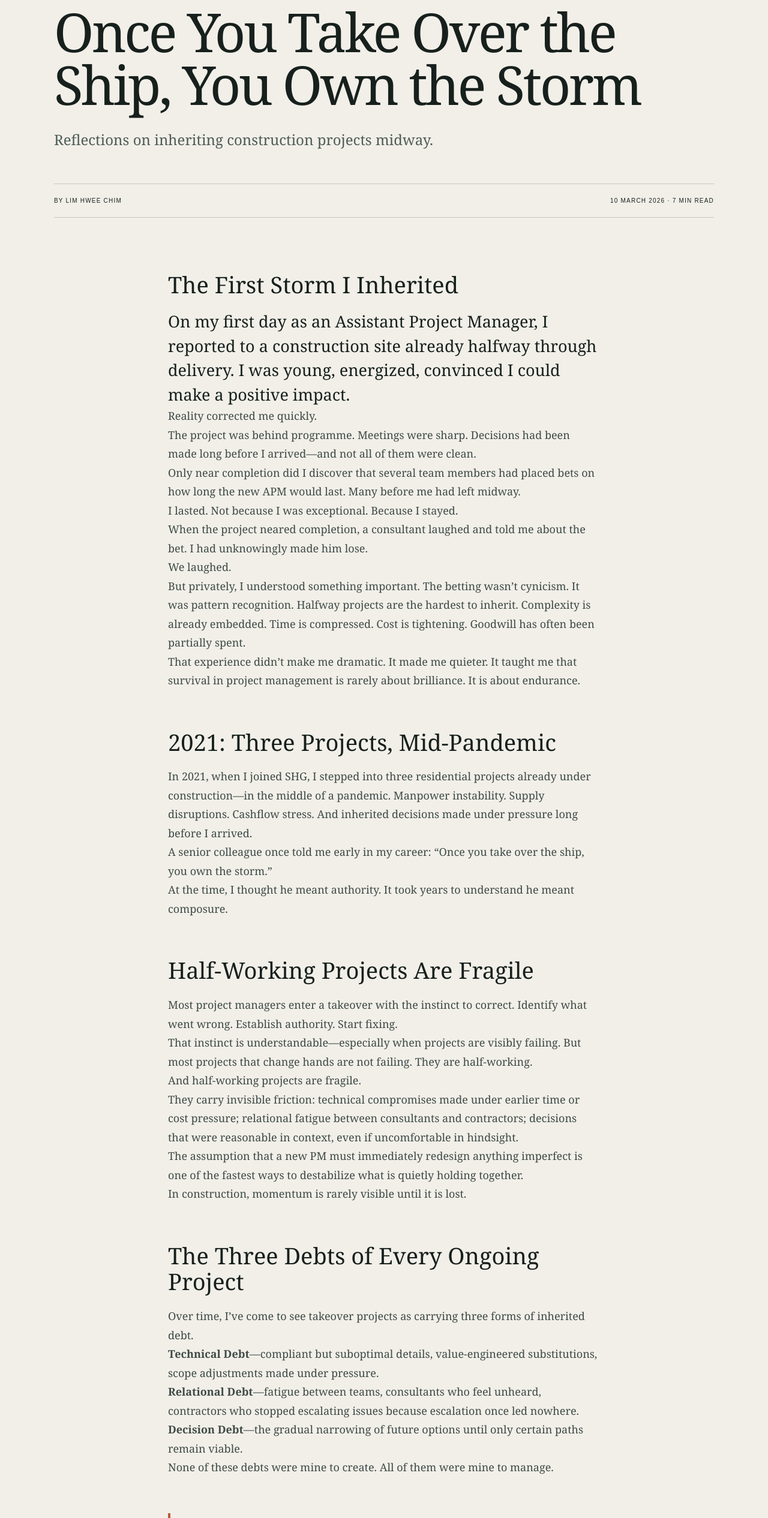
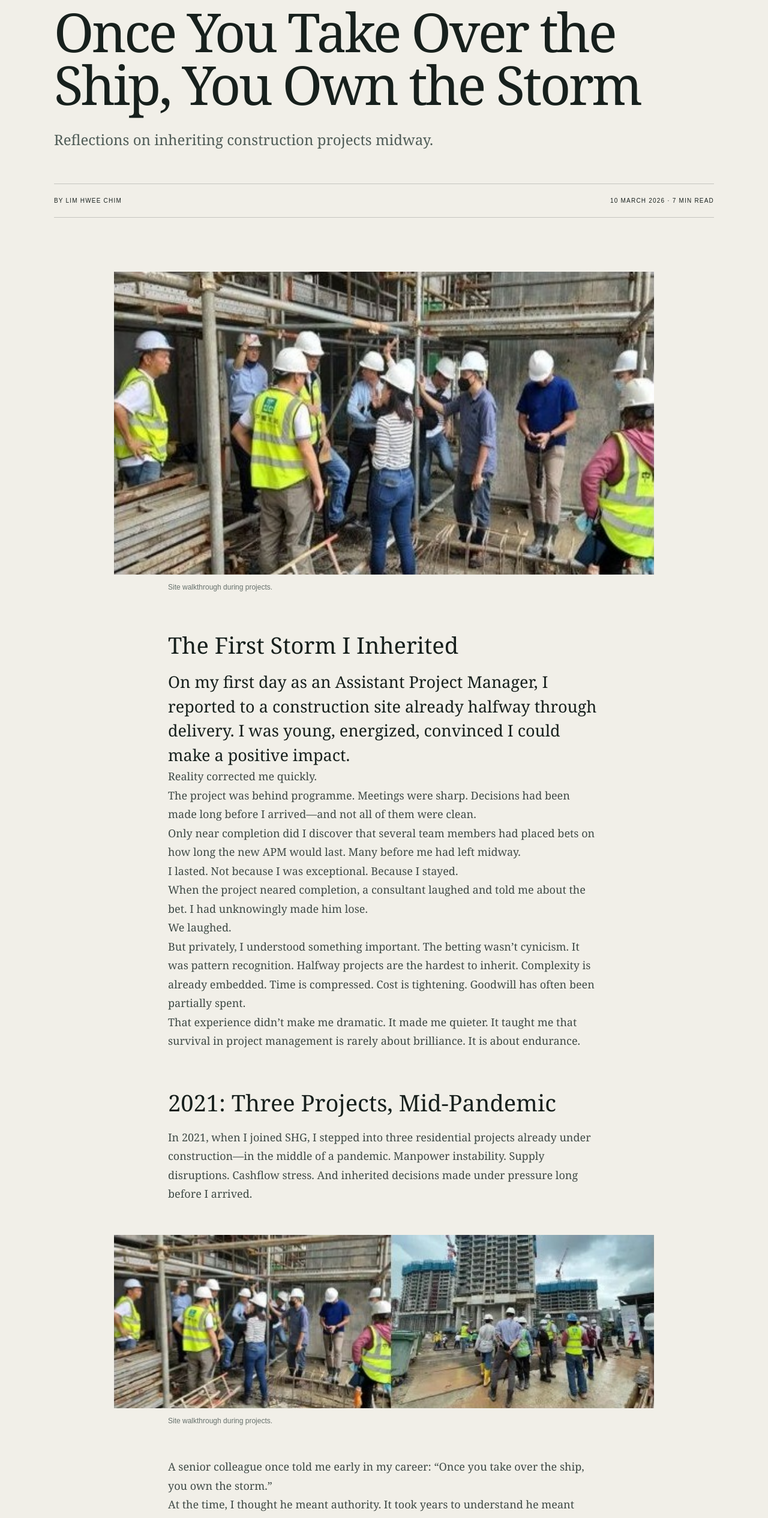
Before and after one commit to limhweechim-ops/skyline-by-hc, a Next.js app: page /articles/once-you-take-over-the-ship-own-the-storm in a window 1280 px wide. Shown: the part 234-2765 px from the top of the page at 60% size. Built offline with nearby package versions, Linux system fonts and the light colour scheme.

Commit message:
Add images to Own the Storm article

```diff
--- a/app/articles/once-you-take-over-the-ship-own-the-storm/page.tsx
+++ b/app/articles/once-you-take-over-the-ship-own-the-storm/page.tsx
@@ -1,4 +1,5 @@
 import type { Metadata } from "next";
+import Image from "next/image";
 import Link from "next/link";
 import { Shell } from "../../components";
 
@@ -17,6 +18,14 @@ export const metadata: Metadata = {
     type: "article",
     publishedTime: "2026-03-10",
     authors: ["Lim Hwee Chim"],
+    images: [
+      {
+        url: "/images/articles/once-you-take-over-the-ship-own-the-storm/once-you-take-over-cover.jpg",
+        width: 495,
+        height: 278,
+        alt: "Project team conducting a construction site walkthrough",
+      },
+    ],
   },
 };
 
@@ -39,6 +48,8 @@ export default function OwnTheStormArticle() {
       name: "Skyline by HC",
       url: "https://limhweechim.com",
     },
+    image:
+      "https://limhweechim.com/images/articles/once-you-take-over-the-ship-own-the-storm/once-you-take-over-cover.jpg",
   };
 
   return (
@@ -59,6 +70,19 @@ export default function OwnTheStormArticle() {
         </header>
 
         <div className="article-body">
+          <figure className="article-image article-image-wide">
+            <Image
+              unoptimized
+              src="/images/articles/once-you-take-over-the-ship-own-the-storm/once-you-take-over-cover.jpg"
+              alt="Project team conducting a construction site walkthrough"
+              width={495}
+              height={278}
+              sizes="(max-width: 800px) 90vw, 900px"
+              priority
+            />
+            <figcaption>Site walkthrough during projects.</figcaption>
+          </figure>
+
           <h2>The First Storm I Inherited</h2>
           <p className="lead">On my first day as an Assistant Project Manager, I reported to a construction site already halfway through delivery. I was young, energized, convinced I could make a positive impact.</p>
           <p>Reality corrected me quickly.</p>
@@ -72,6 +96,19 @@ export default function OwnTheStormArticle() {
 
           <h2>2021: Three Projects, Mid-Pandemic</h2>
           <p>In 2021, when I joined SHG, I stepped into three residential projects already under construction—in the middle of a pandemic. Manpower instability. Supply disruptions. Cashflow stress. And inherited decisions made under pressure long before I arrived.</p>
+
+          <figure className="article-image article-image-wide">
+            <Image
+              unoptimized
+              src="/images/articles/once-you-take-over-the-ship-own-the-storm/site-walkthrough-projects.jpg"
+              alt="Two construction site walkthroughs with project teams reviewing work in progress"
+              width={622}
+              height={200}
+              sizes="(max-width: 800px) 90vw, 900px"
+            />
+            <figcaption>Site walkthrough during projects.</figcaption>
+          </figure>
+
           <p>A senior colleague once told me early in my career: “Once you take over the ship, you own the storm.”</p>
           <p>At the time, I thought he meant authority. It took years to understand he meant composure.</p>
 
--- a/app/content.ts
+++ b/app/content.ts
@@ -127,6 +127,8 @@ export const articles = [
     date: "10 Mar 2026",
     topic: "Construction Delivery & TOP",
     read: "7 min",
+    thumbnail: "/images/articles/once-you-take-over-the-ship-own-the-storm/once-you-take-over-cover.jpg",
+    thumbnailAlt: "Project team conducting a construction site walkthrough",
     tags: ["project takeover", "developer leadership", "regulatory approvals", "project delivery", "team trust"],
     originalUrl: "https://www.linkedin.com/pulse/once-you-take-over-ship-own-storm-hwee-chim-lim-jkjdc/",
   },
```
Also changed, not shown: public/images/articles/once-you-take-over-the-ship-own-the-storm/once-you-take-over-cover.jpg (added), public/images/articles/once-you-take-over-the-ship-own-the-storm/site-walkthrough-projects.jpg (added).
